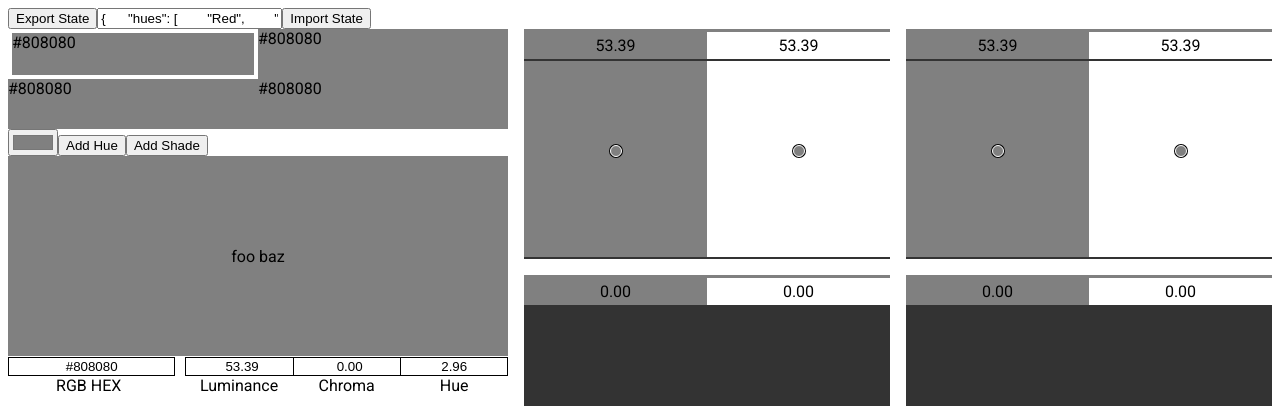
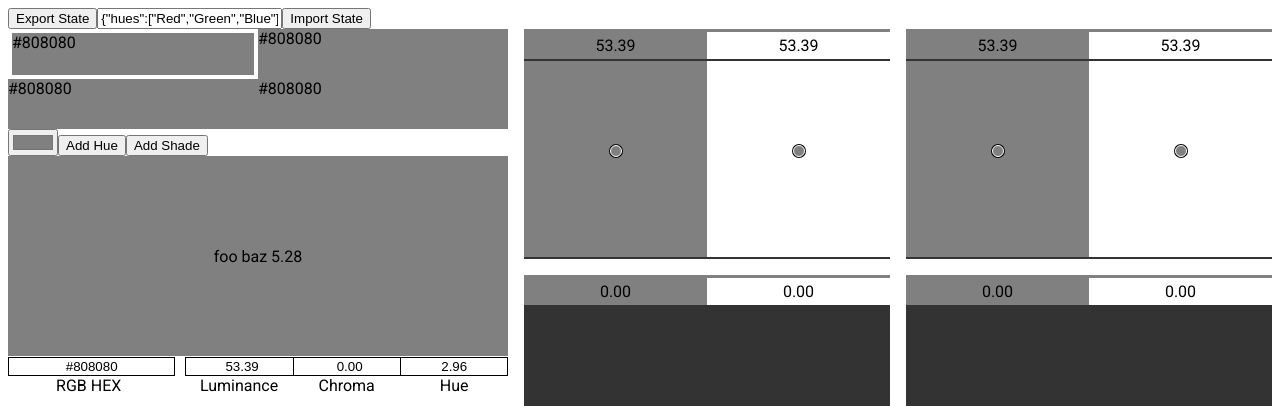
Before and after one commit to ucarion/cielab.io, a React app: page / in a window 1280 px wide. Shown: the top 406 px of the page. Built offline with nearby package versions, Linux system fonts and the light colour scheme; the HTML template or start-up script is replaced by a standard one.

Commit message:
Add wcag

```diff
--- a/src/App/ColorEditor.tsx
+++ b/src/App/ColorEditor.tsx
@@ -1,4 +1,10 @@
-import React, { useState, ChangeEvent, KeyboardEvent, useEffect } from "react";
+import React, {
+  useState,
+  ChangeEvent,
+  KeyboardEvent,
+  useEffect,
+  useMemo
+} from "react";
 import {
   RGB,
   LCH,
@@ -6,7 +12,10 @@ import {
   MAX_SRGB_LUMINANCE,
   hexToRGB,
   rgbIsDisplayable,
-  lchToRGB
+  lchToRGB,
+  wcagContrastRatio,
+  RGB_WHITE,
+  RGB_BLACK
 } from "../color";
 
 interface Props {
@@ -32,6 +41,15 @@ export default function ColorEditor({
   const [isCInputValid, setCInputValid] = useState(true);
   const [hInput, setHInput] = useState(h.toFixed(2));
   const [isHInputValid, setHInputValid] = useState(true);
+
+  const contrastRatioWhite = useMemo(() => wcagContrastRatio(rgb, RGB_WHITE), [
+    rgb
+  ]);
+  const contrastRatioBlack = useMemo(() => wcagContrastRatio(rgb, RGB_BLACK), [
+    rgb
+  ]);
+
+  const isTextWhite = contrastRatioWhite > contrastRatioBlack;
 
   useEffect(() => {
     setRGBInput(rgbToHex(rgb));
@@ -130,10 +148,13 @@ export default function ColorEditor({
           display: "grid",
           justifyContent: "center",
           alignItems: "center",
-          color: l > MAX_SRGB_LUMINANCE / 2 ? "black" : "white"
+          color: isTextWhite ? "white" : "black"
         }}
       >
-        {hue} {shade}
+        {hue} {shade}{" "}
+        {isTextWhite
+          ? contrastRatioWhite.toFixed(2)
+          : contrastRatioBlack.toFixed(2)}
       </div>
       <div
         style={{
--- a/src/App/index.tsx
+++ b/src/App/index.tsx
@@ -9,103 +9,7 @@ const DEFAULT_COLOR = { r: 0.5, g: 0.5, b: 0.5 };
 
 export default function App() {
   const [importedPalette, setImportedPalette] = useState(
-    `{
-      "hues": [
-        "Red",
-        "Green",
-        "Blue"
-      ],
-      "shades": [
-        "50",
-        "100",
-        "200",
-        "300",
-        "400"
-      ],
-      "colors": [
-        [
-          {
-            "r": 0.788235294117647,
-            "g": 0.1843137254901961,
-            "b": 0.0784313725490196
-          },
-          {
-            "r": 0.6705882352941176,
-            "g": 0.12941176470588237,
-            "b": 0.09019607843137255
-          },
-          {
-            "r": 0.6431372549019608,
-            "g": 0.07058823529411765,
-            "b": 0.054901960784313725
-          },
-          {
-            "r": 0.6431372549019608,
-            "g": 0.12156862745098039,
-            "b": 0.20784313725490197
-          },
-          {
-            "r": 0.5215686274509804,
-            "g": 0.0392156862745098,
-            "b": 0
-          }
-        ],
-        [
-          {
-            "r": 0.42745098039215684,
-            "g": 0.788235294117647,
-            "b": 0.596078431372549
-          },
-          {
-            "r": 0.42745098039215684,
-            "g": 0.7058823529411765,
-            "b": 0.45098039215686275
-          },
-          {
-            "r": 0.3176470588235294,
-            "g": 0.6196078431372549,
-            "b": 0.3333333333333333
-          },
-          {
-            "r": 0.1803921568627451,
-            "g": 0.5333333333333333,
-            "b": 0.25882352941176473
-          },
-          {
-            "r": 0.06666666666666667,
-            "g": 0.43137254901960786,
-            "b": 0.21176470588235294
-          }
-        ],
-        [
-          {
-            "r": 0.43529411764705883,
-            "g": 0.6470588235294118,
-            "b": 0.803921568627451
-          },
-          {
-            "r": 0.3843137254901961,
-            "g": 0.5843137254901961,
-            "b": 0.7333333333333333
-          },
-          {
-            "r": 0.25882352941176473,
-            "g": 0.5333333333333333,
-            "b": 0.6862745098039216
-          },
-          {
-            "r": 0.3215686274509804,
-            "g": 0.4549019607843137,
-            "b": 0.6196078431372549
-          },
-          {
-            "r": 0.2235294117647059,
-            "g": 0.3764705882352941,
-            "b": 0.5137254901960784
-          }
-        ]
-      ]
-    }`
+    `{"hues":["Red","Green","Blue"],"shades":["50","100","200","300","400"],"colors":[[{"r":0.9783901377008425,"g":0.35953939267575336,"b":0.22051826554888315},{"r":0.8233185730271249,"g":0.2777279774920036,"b":0.19905678018195755},{"r":0.7078511912624108,"g":0.15041437702558877,"b":0.10232903375963262},{"r":0.5700142219638018,"g":0.005319274491069229,"b":0.15647091658177512},{"r":0.3639275956504139,"g":0.09375304535178947,"b":0.03946903908168702}],[{"r":0.2681739379482392,"g":0.633060141301358,"b":0.45166600417023545},{"r":0.24677377897388075,"g":0.5232733327900222,"b":0.2832511485305114},{"r":0.18755012896797302,"g":0.41700510772051375,"b":0.20476650384447775},{"r":0.0479993069426722,"g":0.32193260892655484,"b":0.1280168534149834},{"r":0.012427425239623126,"g":0.22259530871496774,"b":0.09421932715330802}],[{"r":0.3749379277908753,"g":0.5899869183679388,"b":0.7438739393947659},{"r":0.280582845758216,"g":0.48740044770490726,"b":0.6312646929024517},{"r":0.05358682011851349,"g":0.3963841870194739,"b":0.5417193115002815},{"r":0.13004332959275933,"g":0.28585664026396485,"b":0.4373745530576504},{"r":0.057418371802411265,"g":0.1993244016051749,"b":0.3026093462932969}]]}`
   );
 
   const [{ hues, shades, colors }, setPalette] = useState<Palette>({
@@ -248,34 +152,6 @@ export default function App() {
               shade={shades[selectedColor.shade]}
               onUpdate={rgb => updateSelectedColor(rgb)}
             />
-
-            {/* <code>{rgbToHex(selectedColorRGB)}</code> */}
-
-            {/* <div
-              style={{
-                display: "grid",
-                gridTemplateColumns: `repeat(3, 1fr)`,
-                gridTemplateRows: `50px 50px`
-              }}
-            >
-              <div>
-                <LCHEditor
-                  lch={selectedColorLCH}
-                  axis="l"
-                  onUpdate={rgb => updateSelectedColor(rgb)}
-                />
-              </div>
-              <div>
-                <input readOnly value={selectedColorLCH.c} />
-              </div>
-              <div>
-                <input readOnly value={selectedColorLCH.h} />
-              </div>
-
-              <div>l</div>
-              <div>c</div>
-              <div>h</div>
-            </div> */}
           </div>
         </div>
         <div
--- a/src/color.ts
+++ b/src/color.ts
@@ -30,6 +30,9 @@ export const MIN_SRGB_CHROMA = 0;
 export const MAX_SRGB_CHROMA = 134;
 export const MIN_SRGB_HUE = -Math.PI;
 export const MAX_SRGB_HUE = Math.PI;
+
+export const RGB_WHITE = { r: 1, g: 1, b: 1 };
+export const RGB_BLACK = { r: 0, g: 0, b: 0 };
 
 export function rgbIsDisplayable({ r, g, b }: RGB): boolean {
   return 0 <= r && r <= 1 && 0 <= g && g <= 1 && 0 <= b && b <= 1;
@@ -167,3 +170,26 @@ function lchToLAB({ l, c, h }: LCH): LAB {
     b: c * Math.sin(h)
   };
 }
+
+export function wcagContrastRatio(x: RGB, y: RGB): number {
+  const [lX, lY] = [wcagLuminance(x), wcagLuminance(y)];
+  const [l1, l2] = [Math.max(lX, lY), Math.min(lX, lY)];
+
+  return (l1 + 0.05) / (l2 + 0.05);
+}
+
+function wcagLuminance({ r, g, b }: RGB): number {
+  return (
+    0.2126 * wcagGammaInv(r) +
+    0.7152 * wcagGammaInv(g) +
+    0.0722 * wcagGammaInv(b)
+  );
+}
+
+function wcagGammaInv(t: number): number {
+  if (t < 0.03928) {
+    return t / 12.92;
+  } else {
+    return Math.pow((t + 0.055) / 1.055, 2.4);
+  }
+}
```
